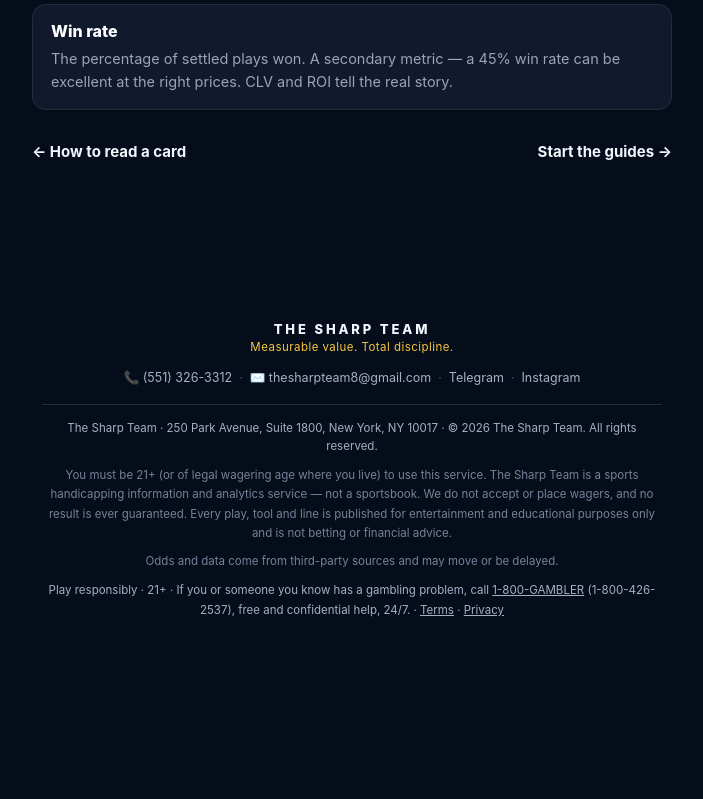
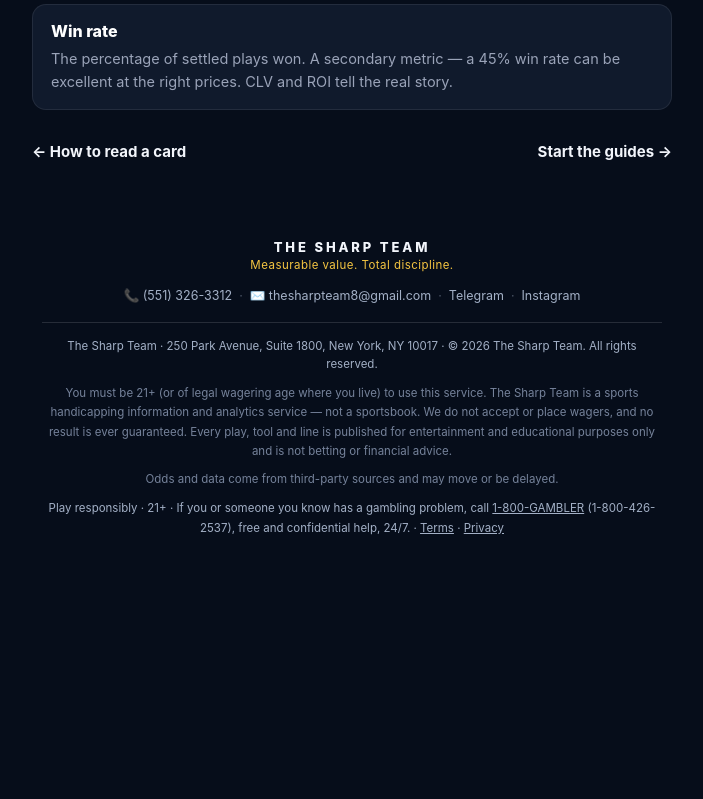
Before and after one commit to penamanuel-art/tlb-members, a Flask app: page /guides/glossary in a window 1280 px wide. Shown: the part 4804-5603 px from the top of the page, without its empty margins (288-991 px from the left). After the commit the page ends 5339 px from the top, so only its background shows below. Run offline with Flask 3, Linux system fonts and the light colour scheme; the visitor is signed in with stand-in values (Sample User, id 1); data that the repository does not hold is empty; some libraries are stand-ins or nearby versions.

Commit message:
Cierra hueco de fin de pagina: padding inferior del wrap a 8px (2026-10-20)

```diff
--- a/templates/guides/glossary.html
+++ b/templates/guides/glossary.html
@@ -4,7 +4,7 @@
 <style>
 /* Marca de agua más visible en guías (pedido Alex 2026-10-07) */
 body.v2::before { opacity: .14; }
-.gloss-wrap{max-width:680px;margin:0 auto;padding:28px 20px 90px}
+.gloss-wrap{max-width:680px;margin:0 auto;padding:28px 20px 8px}
 .gloss-eyebrow{color:#2fd47e;font-size:11px;letter-spacing:3px;font-weight:800;margin-bottom:12px}
 .gloss-title{font-size:32px;font-weight:800;letter-spacing:-1px;line-height:1.15;margin:0 0 8px;color:#fff}
 .gloss-lede{color:#9aa3b8;font-size:15px;margin:0 0 24px;line-height:1.6}
```
